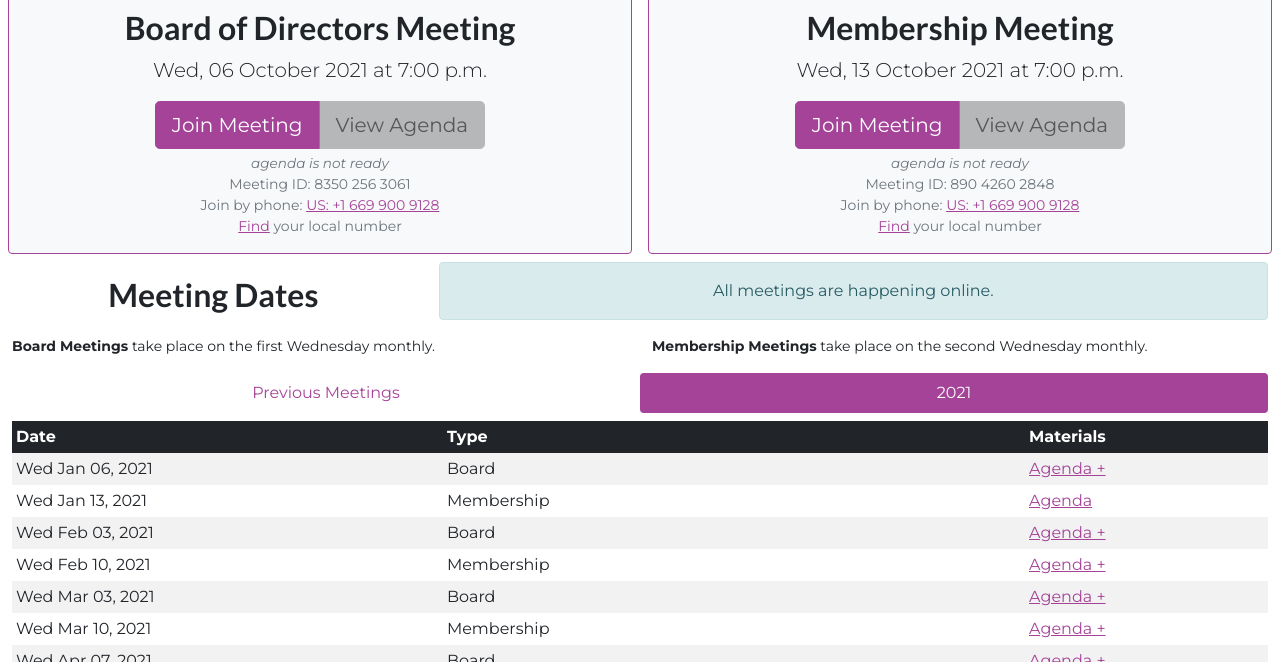
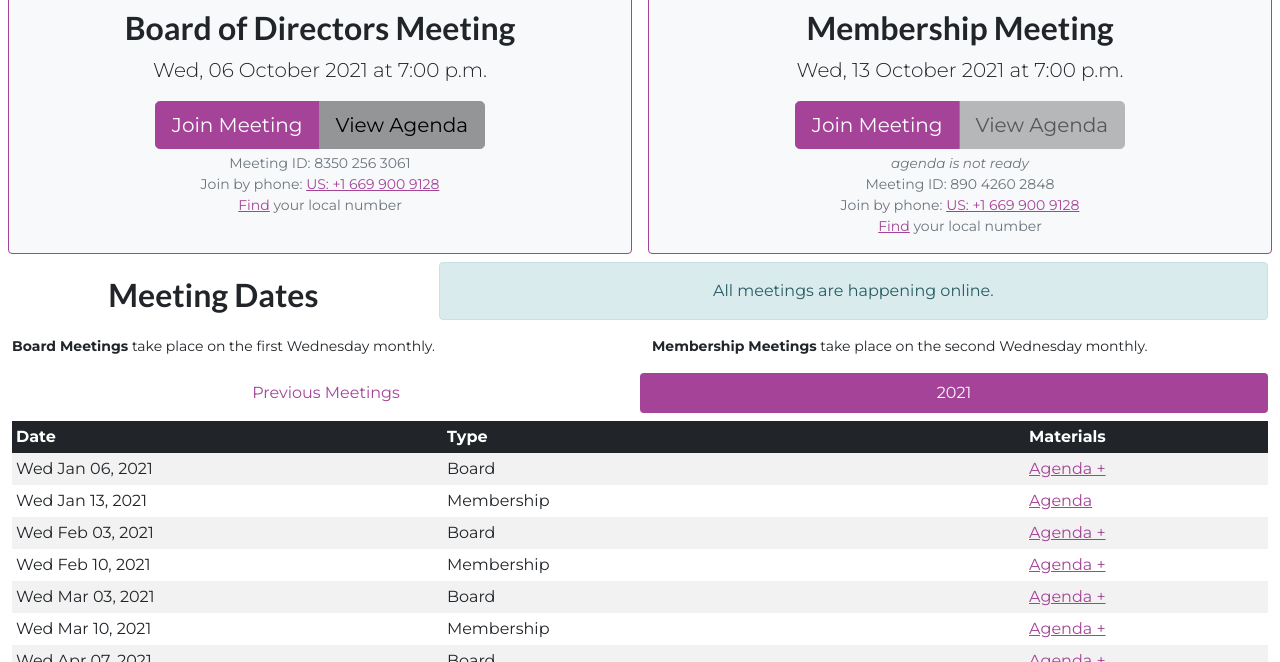
Before and after one commit to sfpride/members, a Jekyll site: the page built from index.html, in a window 1280 px wide and 900 px high, cut to the strip 238-900 px from the top of the window. Built offline with Jekyll 4.4.1, drawn with Linux system fonts in a browser that asks for light colours; some web fonts are replaced.

```diff
--- a/_data/meetings.yml
+++ b/_data/meetings.yml
@@ -5,7 +5,7 @@
   time: "7:00 p.m."
   zoom-link: "https://us02web.zoom.us/j/83502563061?pwd=ZGQxVXNuNUczMHR4VDZLVUNwMVF2UT09"
   zoom-id: "8350 256 3061"
-  #agenda: "https://cdn.sfpride.org/docs/meetings/20210901-sfpride-boardmeeting-agenda.pdf"
+  agenda: "https://cdn.sfpride.org/docs/meetings/20211005-sfpride-boardMeeting-agenda.pdf"
   #packet: "https://cdn.sfpride.org/docs/meetings/20210901-sfpride-boardmeeting-packet.pdf"
 - title: Membership Meeting
   active: true
```
